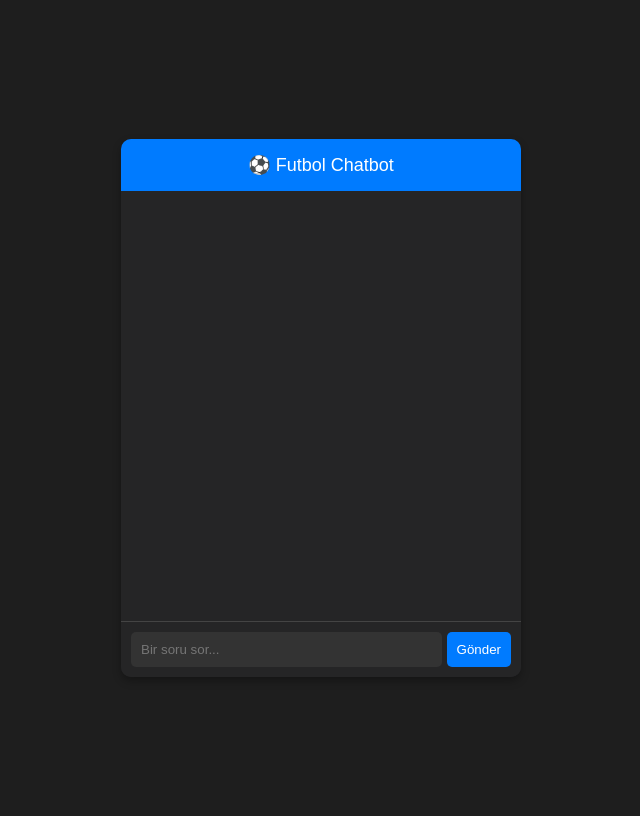
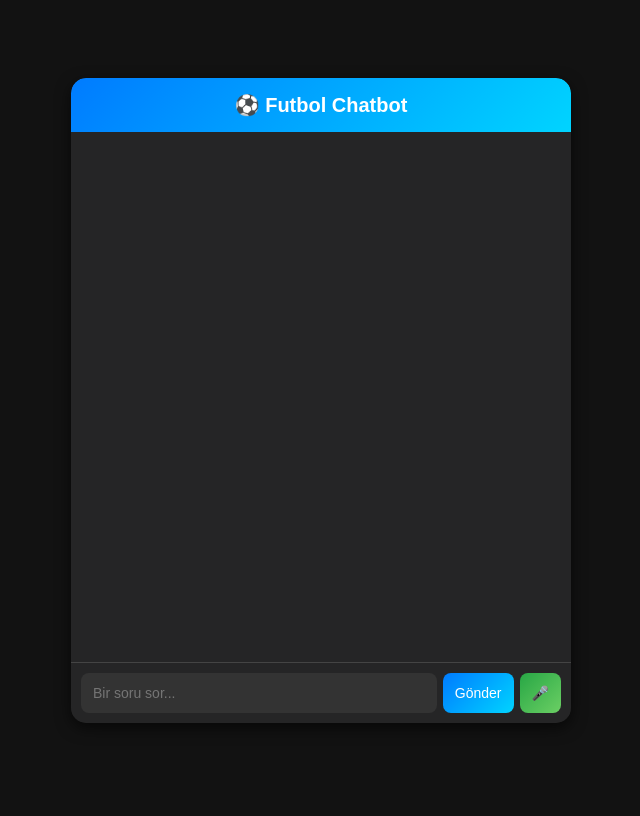
Before and after one commit to Kerden22/football-rules-chatbot-RAG, a FastAPI app: page / in a window 1280 px wide. Shown: the whole page, without its empty margins (319-959 px from the left). After the commit the page ends 723 px from the top, so only its background shows below. Run offline with FastAPI, Linux system fonts and the light colour scheme.

Commit message:
Ses eklendi

```diff
--- a/static/styles.css
+++ b/static/styles.css
@@ -1,102 +1,172 @@
-/* 🌙 Koyu tema arka planı */
+/* 🌙 Genel Sayfa Tasarımı */
 body {
-  font-family: Arial, sans-serif;
-  background-color: #1e1e1e; /* Koyu gri arka plan */
+  font-family: "Poppins", sans-serif;
+  background-color: #121212;
   display: flex;
   justify-content: center;
   align-items: center;
   height: 100vh;
-  color: #ffffff;
+  color: white;
+  margin: 0;
 }
 
-/* 🟢 Chat Kutusu */
+/* 💬 Chat Konteyner */
 .chat-container {
-  width: 400px;
-  background: #252526; /* Hafif koyu gri */
-  box-shadow: 0 4px 8px rgba(0, 0, 0, 0.3);
-  border-radius: 10px;
+  width: 500px !important; /* 🔥 Daha küçük hale getirildi */
+  max-width: 90%;
+  min-width: 400px;
+  background: #1e1e1e;
+  box-shadow: 0px 5px 15px rgba(0, 0, 0, 0.6);
+  border-radius: 15px;
   overflow: hidden;
+  transition: all 0.3s ease-in-out;
 }
 
 /* 🔵 Üst Başlık */
 .chat-header {
-  background: #007bff;
+  background: linear-gradient(135deg, #007bff, #00d4ff);
   color: white;
   padding: 15px;
   text-align: center;
-  font-size: 18px;
+  font-size: 20px;
+  font-weight: bold;
+  border-top-left-radius: 15px;
+  border-top-right-radius: 15px;
 }
 
-/* 📝 Mesajların olduğu alan */
+/* 📝 Chatbox İçerik Alanı */
 .chat-box {
-  height: 400px;
+  height: 500px !important; /* 🔥 Daha küçük mesaj alanı */
   overflow-y: auto;
   padding: 15px;
   display: flex;
   flex-direction: column;
+  align-items: flex-start;
+  background: #252526;
+  transition: all 0.3s ease-in-out;
 }
 
-/* 📩 Mesajlar */
+/* 🗨️ Mesaj Baloncukları */
 .message {
-  padding: 10px;
-  border-radius: 10px;
-  margin: 5px;
-  max-width: 80%;
+  padding: 12px;
+  border-radius: 15px;
+  margin: 6px;
+  max-width: 85%;
+  font-size: 14px;
+  word-wrap: break-word;
+  display: flex;
+  align-items: center;
+  box-shadow: 0px 2px 6px rgba(0, 0, 0, 0.2);
+  transition: all 0.3s ease-in-out;
 }
 
 /* Kullanıcı Mesajı */
 .user-message {
-  background-color: #007bff;
+  background: linear-gradient(135deg, #007bff, #00d4ff);
   color: white;
   align-self: flex-end;
+  border-bottom-right-radius: 5px;
+  padding: 10px;
+  font-weight: bold;
 }
 
 /* Bot Mesajı */
 .bot-message {
-  background-color: #333;
+  background-color: #3b3b3b;
   color: white;
   align-self: flex-start;
+  border-bottom-left-radius: 5px;
+  padding: 10px;
 }
 
-/* 🖊 Kullanıcı giriş kutusu */
+/* 📝 Giriş Alanı */
 .input-container {
   display: flex;
   padding: 10px;
   background: #252526;
   border-top: 1px solid #444;
+  border-bottom-left-radius: 15px;
+  border-bottom-right-radius: 15px;
 }
 
-/* Yazı kutusu */
+/* 🖊️ Yazı Girişi */
 input {
   flex: 1;
-  padding: 10px;
+  padding: 12px;
   border: none;
-  border-radius: 5px;
+  border-radius: 8px;
   background: #333;
   color: white;
+  font-size: 14px;
 }
 
-/* Gönder Butonu */
+/* 🔘 Butonlar */
 button {
-  background: #007bff;
+  background: linear-gradient(135deg, #007bff, #00d4ff);
   color: white;
   border: none;
-  padding: 10px;
-  margin-left: 5px;
-  border-radius: 5px;
+  padding: 12px;
+  margin-left: 6px;
+  border-radius: 8px;
   cursor: pointer;
+  font-size: 14px;
+  transition: all 0.2s ease-in-out;
 }
 
 button:hover {
-  background: #0056b3;
+  background: linear-gradient(135deg, #0056b3, #0099cc);
+  transform: scale(1.05);
 }
 
-/* Kaydırma çubuğu görünümünü iyileştir */
+/* 🎙️ Ses Butonu */
+#voice-btn {
+  background: linear-gradient(135deg, #28a745, #6bcf64);
+}
+
+#voice-btn:hover {
+  background: linear-gradient(135deg, #1e7e34, #57c447);
+}
+
+/* 🔊 Sesli Okuma Butonu */
+.speak-btn {
+  background: none;
+  border: none;
+  cursor: pointer;
+  font-size: 16px;
+  color: #ffc107;
+  margin-left: 8px;
+}
+
+.speak-btn:hover {
+  color: #28a745;
+}
+
+/* 📜 Kaydırma Çubuğu */
 .chat-box::-webkit-scrollbar {
   width: 6px;
 }
 
 .chat-box::-webkit-scrollbar-thumb {
-  background: #007bff;
+  background: #00d4ff;
   border-radius: 10px;
 }
+
+/* 📱 Mobil Uyum */
+@media (max-width: 768px) {
+  .chat-container {
+    width: 95%;
+  }
+
+  .chat-box {
+    height: 400px;
+  }
+
+  input {
+    font-size: 13px;
+  }
+
+  button {
+    font-size: 13px;
+    padding: 10px;
+  }
+}
--- a/templates/index.html
+++ b/templates/index.html
@@ -3,7 +3,7 @@
   <head>
     <meta charset="UTF-8" />
     <meta name="viewport" content="width=device-width, initial-scale=1.0" />
-    <title>Futbol Chatbot</title>
+    <title>⚽ Futbol Chatbot</title>
     <link rel="stylesheet" href="/static/styles.css" />
   </head>
   <body>
@@ -18,6 +18,7 @@
           onkeypress="handleKeyPress(event)"
         />
         <button onclick="sendMessage()">Gönder</button>
+        <button id="voice-btn">🎤</button>
       </div>
     </div>
     <script src="/static/script.js"></script>
```
Also changed, not shown: api.py (+16 -16 lines), bot.py (+73 -20 lines), static/script.js (+95 -16 lines).
